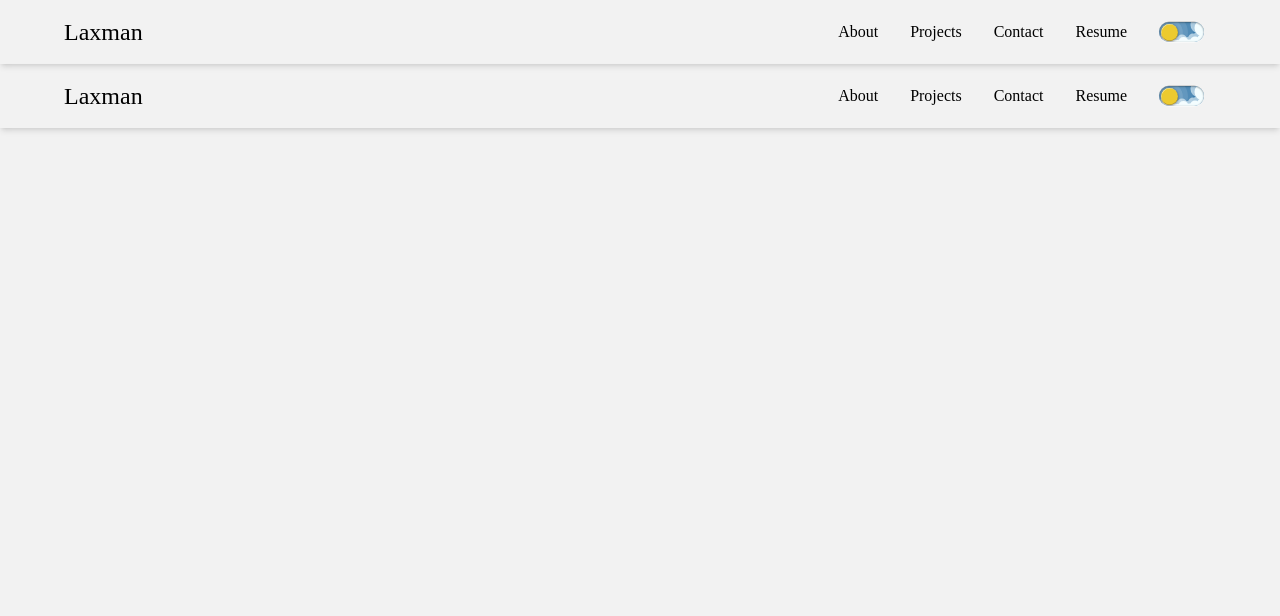
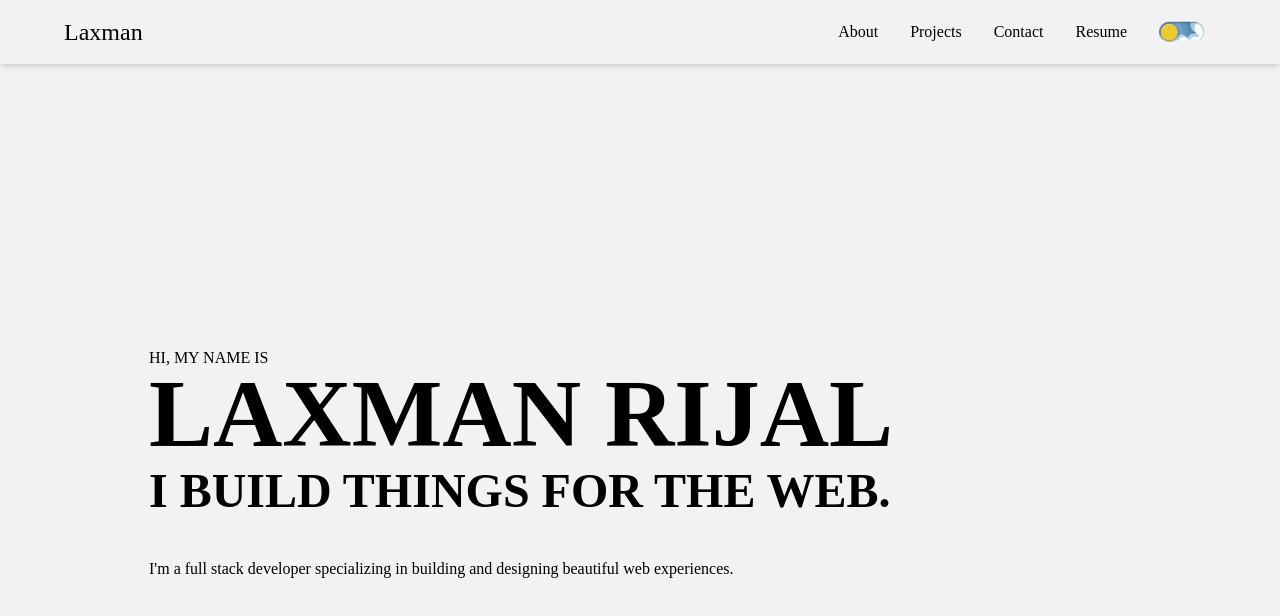
Before and after one commit to laxman1892/personal-portfolio, a Next.js app: page / in a window 1280 px wide. Shown: the top 616 px of the page. Built offline with nearby package versions, Linux system fonts and the light colour scheme.

Commit message:
added children

```diff
--- a/src/app/page.tsx
+++ b/src/app/page.tsx
@@ -2,8 +2,11 @@ import Header from "./Header";
 
 export default function Home() {
   return (
-    <div className="">
-      <Header />
+    <div className="h-screen py-[200px] text-center md:flex md:flex-col md:justify-center md:text-left md:my-0 md:mx-auto md:w-[742px] md:py-0 lg:w-[982px]">
+      <h1 className="leading-[1]">HI, MY NAME IS</h1>
+      <h1 className="text-8xl font-bold leading-[1]">LAXMAN RIJAL</h1>
+      <h1 className="text-5xl leading-[1.2] font-bold">I BUILD THINGS FOR THE WEB.</h1>
+      <h1 className="leading-[1.2] mt-10">I&apos;m a full stack developer specializing in building and designing beautiful web experiences.</h1>
     </div>
   );
 }
```
